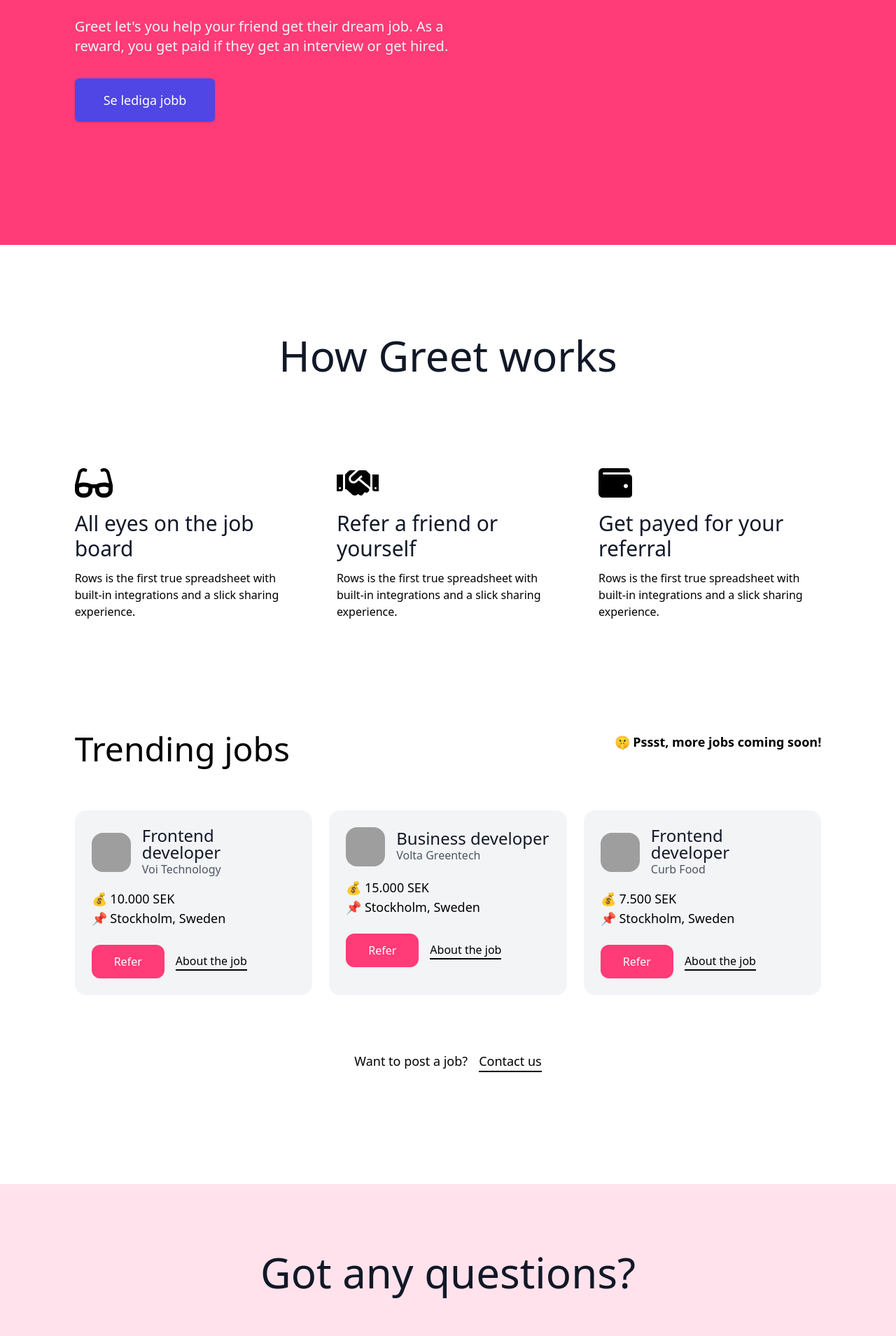
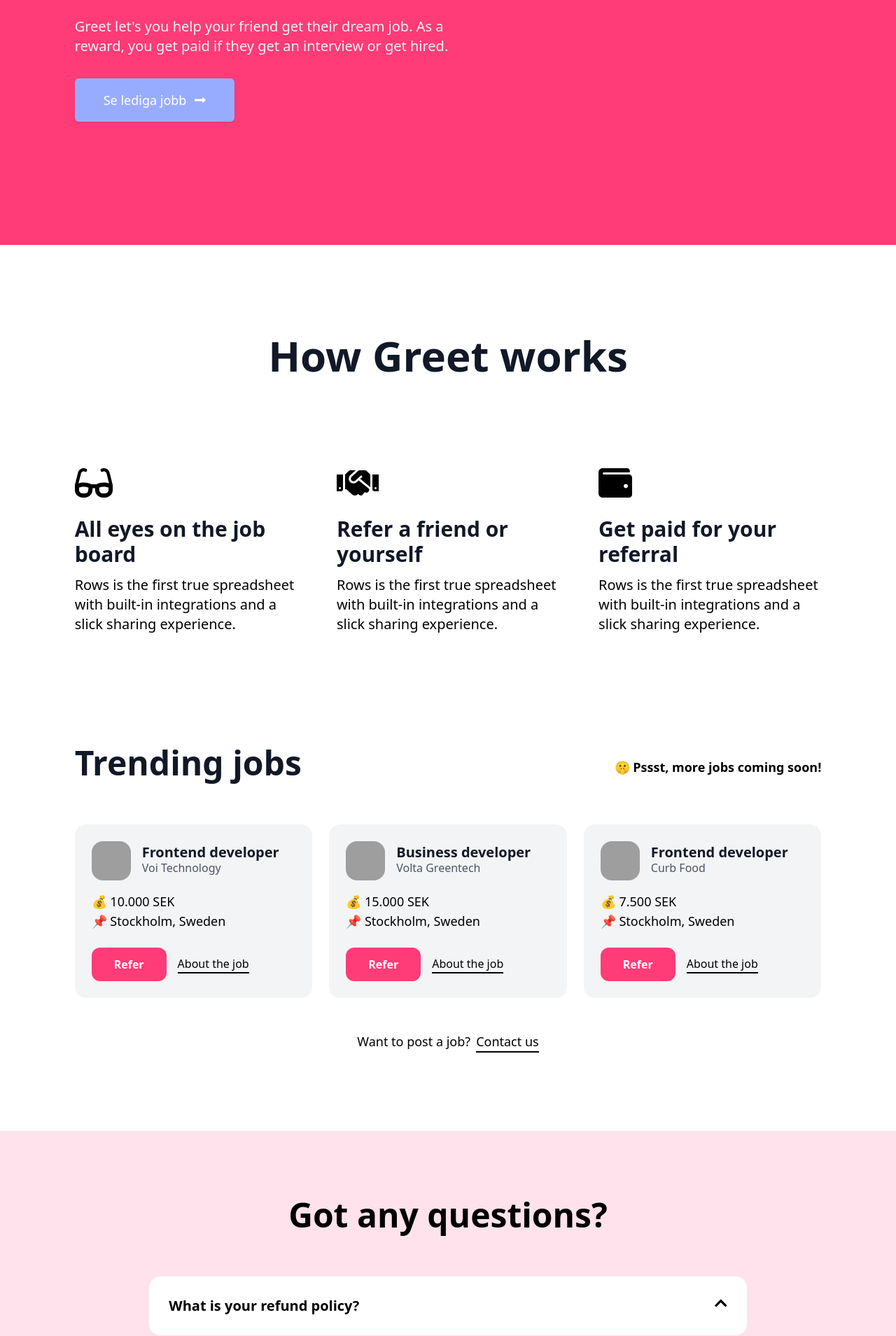
Before and after one commit to johan-akerman/Greet, a React (Create React App) app: page / in a window 1280 px wide. Shown: the part 436-2345 px from the top of the page at 70% size. Built offline with nearby package versions, Linux system fonts and the light colour scheme; grey boxes are pictures that could not be loaded.

Commit message:
font fixes

```diff
--- a/src/components/Banner.jsx
+++ b/src/components/Banner.jsx
@@ -1,16 +1,16 @@
 export function Banner() {
   return (
-    <div className="bg-primary py-32">
+    <div className="bg-light py-32">
       <div className="w-10/12 mx-auto text-center ">
-        <h1 className="pb-12 text-white sm:text-5xl md:text-5xl">
-          Hitta er nästa superstjärna!
+        <h1 className="pb-12 text-black sm:text-5xl md:text-5xl font-bold">
+          Hire your next superstar!
         </h1>
 
         <a
           href="#"
-          className="w-60  px-8 py-3 border border-transparent text-base font-medium rounded-md text-white bg-indigo-500 hover:bg-indigo-700 md:py-4 md:text-lg md:px-10"
+          className="w-60  px-8 py-3 border border-transparent text-base font-medium rounded-md text-white bg-primary hover:bg-indigo-700 md:py-4 md:text-lg md:px-10"
         >
-          Lägg ut en annons
+          Post a job!
         </a>
       </div>
     </div>
--- a/src/components/FAQ.jsx
+++ b/src/components/FAQ.jsx
@@ -2,7 +2,7 @@ import { FAQCard } from "./FAQCard";
 export function FAQ() {
   return (
     <div className="bg-secondary pb-32">
-      <h1 className="text-4xl pt-24 pb-12 text-gray-900 sm:text-5xl md:text-6xl">
+      <h1 className="pt-24 pb-12 text-black sm:text-5xl md:text-5xl font-bold">
         Got any questions?
       </h1>
 
--- a/src/components/FAQCard.jsx
+++ b/src/components/FAQCard.jsx
@@ -9,7 +9,7 @@ export function FAQCard() {
         <Disclosure>
           {({ open }) => (
             <>
-              <Disclosure.Button className="flex justify-between w-full p-5 text-lg align-middle font-medium  rounded-lg focus:outline-none focus-visible:ring focus-visible:ring-purple-500 focus-visible:ring-opacity-75">
+              <Disclosure.Button className="flex justify-between w-full p-5 text-xl align-middle font-semibold  rounded-lg focus:outline-none focus-visible:ring focus-visible:ring-purple-500 focus-visible:ring-opacity-75">
                 <span clasName="align-middle">What is your refund policy?</span>
 
                 <FontAwesomeIcon
@@ -19,7 +19,7 @@ export function FAQCard() {
                   icon={faChevronUp}
                 />
               </Disclosure.Button>
-              <Disclosure.Panel className="px-5 pb-3 text-sm text-gray-500">
+              <Disclosure.Panel className="px-5 pb-3 text-lg text-gray-500">
                 If you're unhappy with your purchase for any reason, email us
                 within 90 days and we'll refund you in full, no questions asked.
               </Disclosure.Panel>
--- a/src/components/Footer.jsx
+++ b/src/components/Footer.jsx
@@ -1,7 +1,7 @@
 export function Footer() {
   return (
     <div className="bg-primary text-white text-left pb-16">
-      <div className="w-10/12 mx-auto pt-12 flex flex-col sm:flex-row space-y-2 justify-start">
+      <div className="w-10/12 mx-auto pt-20 pb-8 flex flex-col sm:flex-row space-y-2 justify-start">
         <div className="w-full sm:w-3/5 pr-6 flex flex-col space-y-2 pb-6">
           <h1 className="text-4xl">Greet</h1>
           <p>Made in Sweden 🇸🇪</p>
--- a/src/components/HowIt.jsx
+++ b/src/components/HowIt.jsx
@@ -40,7 +40,7 @@ export default function HowIt() {
             <Popover.Button
               className={`
                 ${open ? "" : "text-opacity-90"}
-                text-white group bg-orange-700 py-2 rounded-md inline-flex items-center text-base font-medium hover:text-opacity-100 focus:outline-none focus-visible:ring-2 focus-visible:ring-white focus-visible:ring-opacity-75`}
+                text-white group py-2 rounded-md inline-flex items-center text-base font-medium hover:text-opacity-100 focus:outline-none focus-visible:ring-2 focus-visible:ring-white focus-visible:ring-opacity-75`}
             >
               <span>How it works</span>
               <FontAwesomeIcon
@@ -99,7 +99,7 @@ function IconOne() {
       fill="none"
       xmlns="http://www.w3.org/2000/svg"
     >
-      <rect width="48" height="48" rx="8" fill="#FFEDD5" />
+      <rect width="48" height="48" rx="8" fill="#FEE2EB" />
       <path
         d="M24 11L35.2583 17.5V30.5L24 37L12.7417 30.5V17.5L24 11Z"
         stroke="#FB923C"
@@ -109,14 +109,14 @@ function IconOne() {
         fillRule="evenodd"
         clipRule="evenodd"
         d="M16.7417 19.8094V28.1906L24 32.3812L31.2584 28.1906V19.8094L24 15.6188L16.7417 19.8094Z"
-        stroke="#FDBA74"
+        stroke="#FF3C78"
         strokeWidth="2"
       />
       <path
         fillRule="evenodd"
         clipRule="evenodd"
         d="M20.7417 22.1196V25.882L24 27.7632L27.2584 25.882V22.1196L24 20.2384L20.7417 22.1196Z"
-        stroke="#FDBA74"
+        stroke="#FF3C78"
         strokeWidth="2"
       />
     </svg>
@@ -132,7 +132,7 @@ function IconTwo() {
       fill="none"
       xmlns="http://www.w3.org/2000/svg"
     >
-      <rect width="48" height="48" rx="8" fill="#FFEDD5" />
+      <rect width="48" height="48" rx="8" fill="#FEE2EB" />
       <path
         d="M28.0413 20L23.9998 13L19.9585 20M32.0828 27.0001L36.1242 34H28.0415M19.9585 34H11.8755L15.9171 27"
         stroke="#FB923C"
@@ -142,7 +142,7 @@ function IconTwo() {
         fillRule="evenodd"
         clipRule="evenodd"
         d="M18.804 30H29.1963L24.0001 21L18.804 30Z"
-        stroke="#FDBA74"
+        stroke="#FF3C78"
         strokeWidth="2"
       />
     </svg>
@@ -158,11 +158,11 @@ function IconThree() {
       fill="none"
       xmlns="http://www.w3.org/2000/svg"
     >
-      <rect width="48" height="48" rx="8" fill="#FFEDD5" />
-      <rect x="13" y="32" width="2" height="4" fill="#FDBA74" />
-      <rect x="17" y="28" width="2" height="8" fill="#FDBA74" />
-      <rect x="21" y="24" width="2" height="12" fill="#FDBA74" />
-      <rect x="25" y="20" width="2" height="16" fill="#FDBA74" />
+      <rect width="48" height="48" rx="8" fill="#FEE2EB" />
+      <rect x="13" y="32" width="2" height="4" fill="#FF3C78" />
+      <rect x="17" y="28" width="2" height="8" fill="#FF3C78" />
+      <rect x="21" y="24" width="2" height="12" fill="#FF3C78" />
+      <rect x="25" y="20" width="2" height="16" fill="#FF3C78" />
       <rect x="29" y="16" width="2" height="20" fill="#FB923C" />
       <rect x="33" y="12" width="2" height="24" fill="#FB923C" />
     </svg>
--- a/src/components/HowItWorks.jsx
+++ b/src/components/HowItWorks.jsx
@@ -8,39 +8,39 @@ import {
 export function HowItWorks() {
   return (
     <div className="bg-white pt-32">
-      <h1 className="text-4xl  text-gray-900 sm:text-5xl md:text-6xl">
+      <h1 className="text-4xl font-bold text-gray-900 sm:text-5xl md:text-6xl">
         How Greet works
       </h1>
 
       <div className="grid grid-cols-3 gap-14 py-32 text-left w-10/12 mx-auto ">
         <div>
-          <FontAwesomeIcon className="text-5xl mb-4" icon={faGlasses} />
-          <h1 className="text-3xl text-gray-900 pb-3">
+          <FontAwesomeIcon className="text-5xl mb-6" icon={faGlasses} />
+          <h1 className="text-3xl text-gray-900 pb-3 font-semibold">
             All eyes on the job board
           </h1>
-          <p>
+          <p className="text-xl font-light">
             Rows is the first true spreadsheet with built-in integrations and a
             slick sharing experience.{" "}
           </p>
         </div>
 
         <div>
-          <FontAwesomeIcon className="text-5xl mb-4" icon={faHandshake} />
-          <h1 className="text-3xl text-gray-900 pb-3">
+          <FontAwesomeIcon className="text-5xl mb-6" icon={faHandshake} />
+          <h1 className="text-3xl text-gray-900 pb-3  font-semibold">
             Refer a friend or yourself
           </h1>
-          <p>
+          <p className="text-xl font-light">
             Rows is the first true spreadsheet with built-in integrations and a
             slick sharing experience.{" "}
           </p>
         </div>
 
         <div>
-          <FontAwesomeIcon className="text-5xl mb-4" icon={faWallet} />
-          <h1 className="text-3xl  text-gray-900 pb-3">
-            Get payed for your referral
+          <FontAwesomeIcon className="text-5xl mb-6" icon={faWallet} />
+          <h1 className="text-3xl  text-gray-900 pb-3 font-semibold">
+            Get paid for your referral
           </h1>
-          <p>
+          <p className="text-xl font-light">
             Rows is the first true spreadsheet with built-in integrations and a
             slick sharing experience.{" "}
           </p>
--- a/src/components/JobBoard.jsx
+++ b/src/components/JobBoard.jsx
@@ -28,10 +28,12 @@ const jobAds = [
 export function JobBoard() {
   return (
     <div className="bg-white">
-      <div className="w-10/12 mx-auto h-full pt-8 pb-40 ">
+      <div className="w-10/12 mx-auto h-full pt-8 pb-28 ">
         <div className="flex justify-between">
-          <h1 className="text-5xl pb-16 text-left">Trending jobs</h1>
-          <p className="text-lg text-black font-bold">
+          <h1 className="text-3xl font-bold text-gray-900 sm:text-5xl text-left pb-16">
+            Trending jobs
+          </h1>
+          <p className="text-lg text-black pt-4 font-bold">
             🤫 Pssst, more jobs coming soon!
           </p>
         </div>
@@ -46,7 +48,7 @@ export function JobBoard() {
                   alt="Company logo"
                 />
                 <div>
-                  <p class="text-2xl text-gray-900 leading-none">
+                  <p class="text-xl font-semibold text-gray-900 leading-none">
                     {job.position}
                   </p>
                   <p class="text-md text-gray-600">{job.company}</p>
@@ -56,7 +58,7 @@ export function JobBoard() {
               <p className="text-lg">📌 {job.location}</p>
 
               <div className="flex items-center pt-6">
-                <a className="flex items-center justify-center px-8 py-3 bg-primary rounded-xl text-white">
+                <a className="flex items-center font-semibold text-md justify-center px-8 py-3 bg-primary rounded-xl text-white">
                   Refer
                 </a>
 
@@ -68,9 +70,9 @@ export function JobBoard() {
           ))}
         </div>
 
-        <span className="flex mx-auto w-96 pt-20 justify-center text-lg">
+        <span className="flex mx-auto w-96 pt-12 justify-center text-lg">
           <h2>Want to post a job? </h2>
-          <a className="ml-4 cursor-pointer border-b-2 border-black hover:text-primary">
+          <a className="ml-2 cursor-pointer border-b-2 border-black hover:text-primary">
             Contact us
           </a>
         </span>
--- a/src/components/Jumbotron.jsx
+++ b/src/components/Jumbotron.jsx
@@ -1,8 +1,10 @@
+import { FontAwesomeIcon } from "@fortawesome/react-fontawesome";
+import { faLongArrowAltRight } from "@fortawesome/free-solid-svg-icons";
 export function Jumbotron() {
   return (
     <main className="bg-primary">
       <div className="text-left w-10/12 mx-auto py-44">
-        <h1 className="text-white text-6xl sm:mt-5 sm:max-w-xl sm:mx-auto md:mt-5 lg:mx-0">
+        <h1 className="text-white text-6xl sm:mt-5 font-bold sm:max-w-xl sm:mx-auto md:mt-5 lg:mx-0">
           Get paid to refer your talented friends
           <br />
         </h1>
@@ -14,9 +16,10 @@ export function Jumbotron() {
           <div className="rounded-md shadow">
             <a
               href="#"
-              className="w-full flex items-center justify-center px-8 py-3 border border-transparent text-base font-medium rounded-md text-white bg-indigo-600 hover:bg-indigo-700 md:py-4 md:text-lg md:px-10"
+              className="w-full flex items-center justify-center px-8 py-3 border border-transparent text-base font-medium rounded-md text-white bg-bam hover:bg-indigo-700 md:py-4 md:text-lg md:px-10"
             >
-              Se lediga jobb
+              Se lediga jobb{" "}
+              <FontAwesomeIcon className="ml-3" icon={faLongArrowAltRight} />
             </a>
           </div>
         </div>
--- a/tailwind.config.js
+++ b/tailwind.config.js
@@ -8,7 +8,8 @@ module.exports = {
       primary: "#FF3B78",
       //secondary: "#F3DDD7",
       secondary: "#FFE2EB",
-      danger: "#e3342f",
+      bam: "#98ACFF",
+      light: "#FFAAC9",
     }),
   },
   variants: {
```
